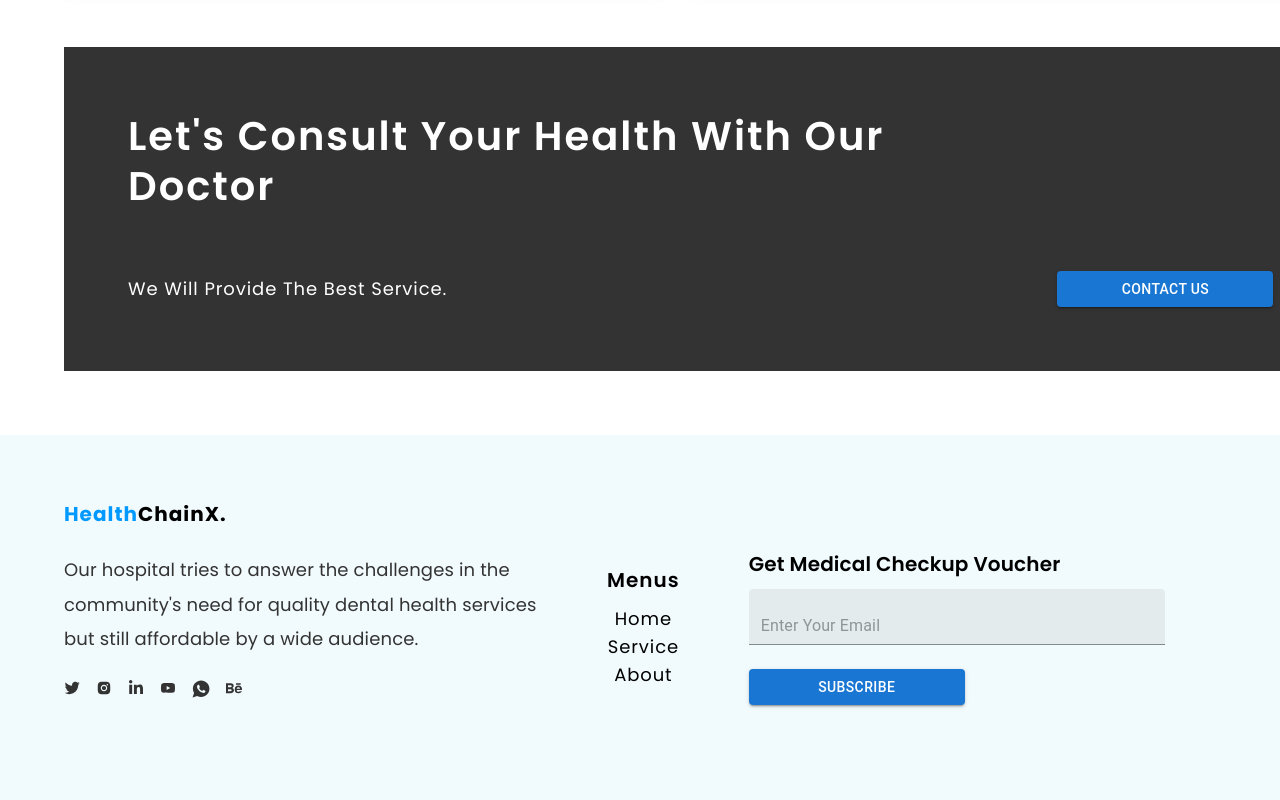
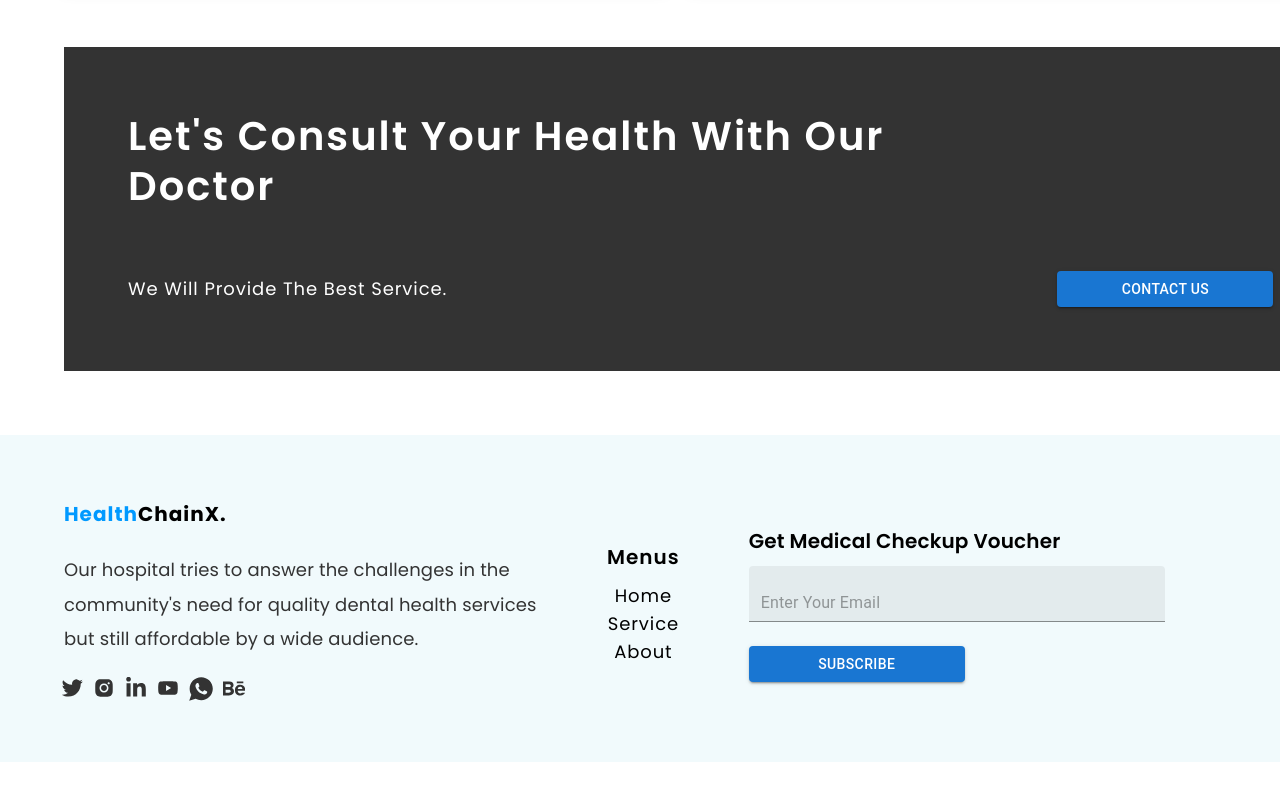
Before and after one commit to ammar886/HealthChainX, a React (Vite) app: page / in a window 1280 px wide. Shown: the part 3786-4586 px from the top of the page. After the commit the page ends 4548 px from the top, so only its background shows below. Built offline with nearby package versions, Linux system fonts and the light colour scheme.

Commit message:
Optimizing Code.

```diff
--- a/src/components/Footer.css
+++ b/src/components/Footer.css
@@ -1,192 +1,9 @@
-/* .footer-child {
-  position: absolute;
-  top: 0;
-  left: calc(50% - 720px);
-  background-color: var(--color-azure);
-  width: 1440px;
-  height: 425px;
-}
-.menus {
-  top: 88px;
-  left: 728px;
-  line-height: 50px;
-  font-weight: 600;
-  text-align: center;
-  width: 72px;
-  height: 48px;
-}
-.get-medical-checkup,
-.menus,
-.our-hospital-tries {
-  position: absolute;
-  letter-spacing: 0.05em;
-  text-transform: capitalize;
-  display: inline-block;
-}
-.get-medical-checkup {
-  top: 88px;
-  left: 944px;
-  line-height: 50px;
-  font-weight: 600;
-  width: 407px;
-  height: 37px;
-}
-.our-hospital-tries {
-  top: 155px;
-  left: 82px;
-  font-size: var(--text-body-size);
-  line-height: 191%;
-  color: var(--color-darkslategray);
-  width: 540px;
-  height: 98px;
-}
-.pital {
-  color: var(--color-black);
-}
-.hospital,
-.logo {
-  position: absolute;
-  height: 28.84px;
-}
-.hospital {
-  top: 0;
-  left: 0;
-  letter-spacing: 0.05em;
-  display: inline-block;
-  width: 93px;
-}
-.logo {
-  top: 98px;
-  left: 82px;
-  width: 97px;
-  color: var(--color-dodgerblue-100);
-}
-.about,
-.home1,
-.service {
-  position: absolute;
-  top: 224px;
-  left: 728px;
-  font-size: var(--text-body-size);
-  color: var(--color-black);
-  letter-spacing: 0.05em;
-  line-height: 156%;
-  text-transform: capitalize;
-  display: inline-block;
-  width: 57px;
-  height: 27px;
-}
-.about,
-.service {
-  top: 293px;
-  width: 71px;
-}
-.about {
-  top: 155px;
-  text-align: center;
-  width: 58px;
-}
-.group-child {
-  border-radius: var(--br-9xs);
-  background-color: var(--basic);
-}
-.group-child,
-.rectangle-wrapper {
-  position: absolute;
-  height: 100%;
-  width: 100%;
-  top: 0;
-  right: 0;
-  bottom: 0;
-  left: 0;
-}
-.footer-icons {
-  position: absolute;
-  top: 8px;
-  left: 8px;
-  width: 16px;
-  height: 16px;
-  overflow: hidden;
-}
-.group-container,
-.group-div {
-  position: relative;
-  width: 32px;
-  height: 32px;
-}
-.group-div {
-  box-shadow: var(--nav-shadow);
-}
-.vector-icon {
-  position: absolute;
-  height: 52.63%;
-  width: 52.63%;
-  top: 23.68%;
-  right: 23.68%;
-  bottom: 23.69%;
-  left: 23.69%;
-  max-width: 100%;
-  overflow: hidden;
-  max-height: 100%;
-}
-.group-parent {
-  position: absolute;
-  top: 289px;
-  left: 80px;
-  height: 31px;
-  display: flex;
-  flex-direction: row;
-  align-items: flex-start;
-  justify-content: flex-start;
-  gap: var(--gap-base);
-}
-.footer-item {
-  border: 0;
-  background-color: transparent;
-  position: absolute;
-  top: 162px;
-  left: 944px;
-}
-.enter-your-email {
-  position: absolute;
-  top: 174px;
-  left: 972px;
-  letter-spacing: 0.05em;
-  line-height: 50px;
-  text-transform: capitalize;
-  font-weight: 600;
-  color: var(--color-gray-200);
-}
-.btn-about-us {
-  position: absolute;
-  top: 257px;
-  left: 944px;
-}
-.footer {
-  position: absolute;
-  top: 4712px;
-  left: calc(50% - 720px);
-  width: 1440px;
-  height: 425px;
-  text-align: left;
-  font-size: var(--text-hero-size);
-  color: var(--color-black);
-  font-family: var(--text-hero);
-}
-a {
-  text-decoration: none;
-}
-a:hover {
-  text-decoration: none;
-} */
-
 .footer-container {
   display: flex;
   justify-content: space-around;
   align-items: center;
   width: 100%;
   padding: 4rem;
-  text-align: left;
   font-size: var(--text-hero-size);
   color: var(--color-black);
   font-family: var(--text-hero);
@@ -218,18 +35,14 @@ a:hover {
   color: var(--color-darkslategray);
 }
 .footer-child-1-icons {
-  height: 4rem;
   display: flex;
   flex-direction: row;
   align-items: flex-start;
   justify-content: flex-start;
   gap: var(--gap-base);
 }
-.vector-icons {
-  height: 100%;
-  width: 100%;
-  max-width: 100%;
-  max-height: 100%;
+.footer-icons {
+  transform: scale(1.4);
 }
 
 .footer-child-2 {
```
